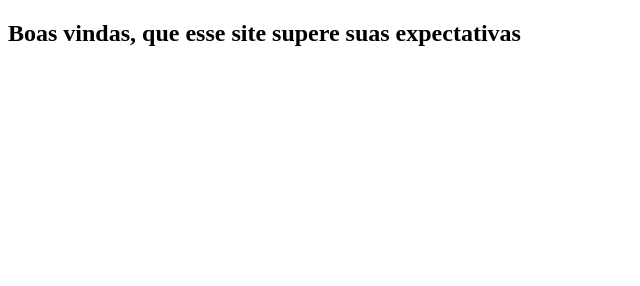
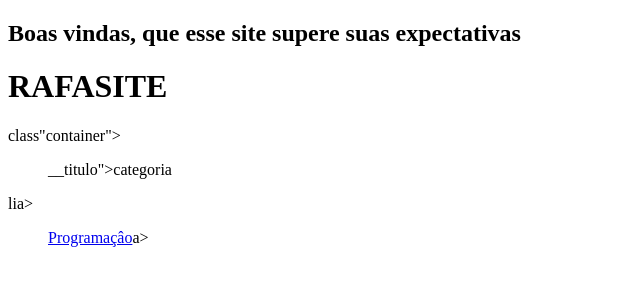
Before and after one commit to ROMEROESTILOSO/2C.26.RAFAEL, a plain HTML site: page index.html in a window 1280 px wide. Shown: the whole page, without its empty margins (0-640 px from the left). Drawn offline with Linux system fonts and the light colour scheme.

Commit message:
Update index.html

```diff
--- a/index.html
+++ b/index.html
@@ -10,3 +10,15 @@
 </body>
 </html>
 <h2>Boas vindas, que esse site supere suas expectativas</h2>
+<body>
+    <h1> RAFASITE</h1>
+    <div> class"container">
+    <label>
+      <ul class="lista-menu">__titulo">categoria</ul>lia>
+    </li>
+        <ol class =
+        <li class=Liata-menu__item">
+            <a href=# class=lista-menu__link">Programaçâo</a>a>
+    </label>
+    </div>
+</body>
```
